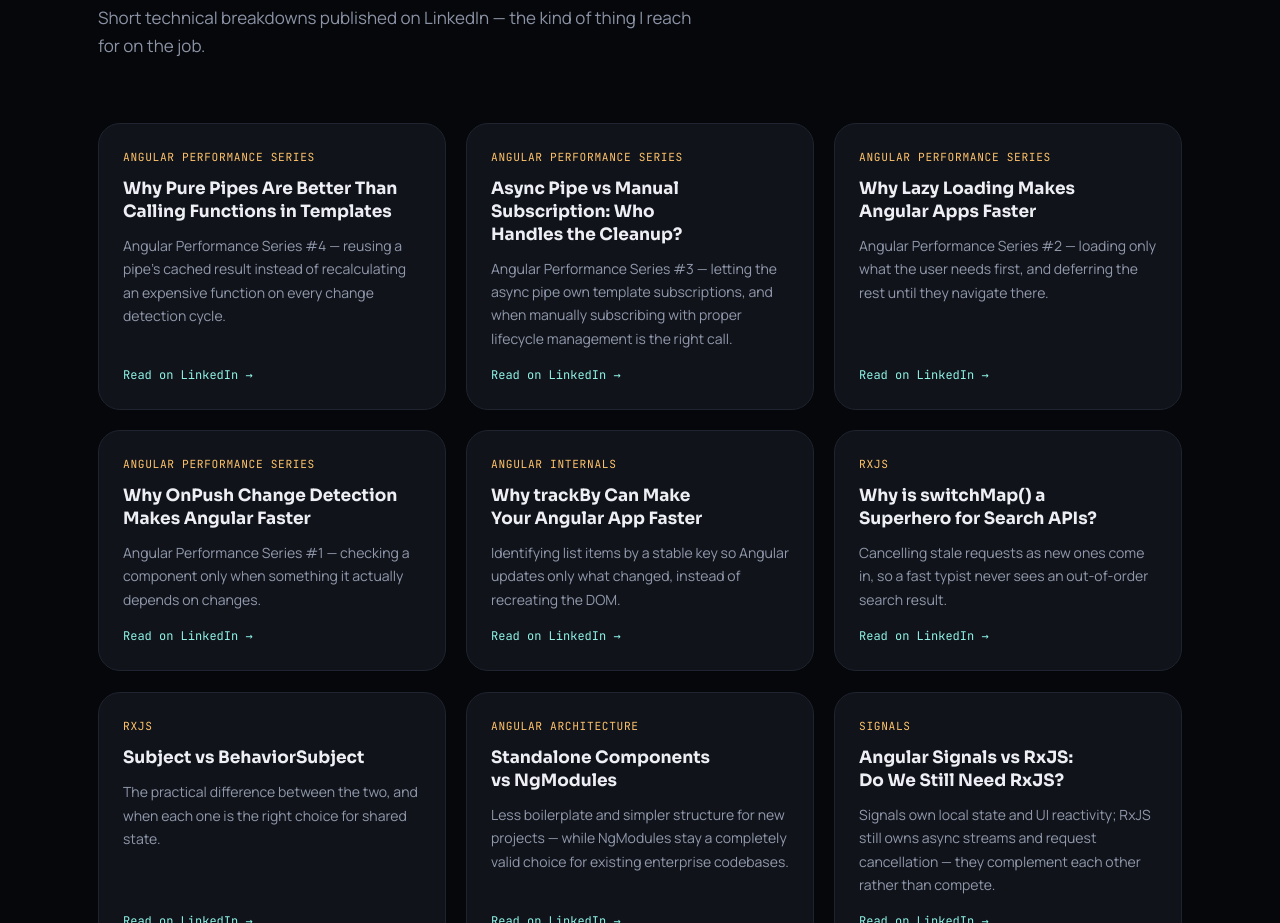
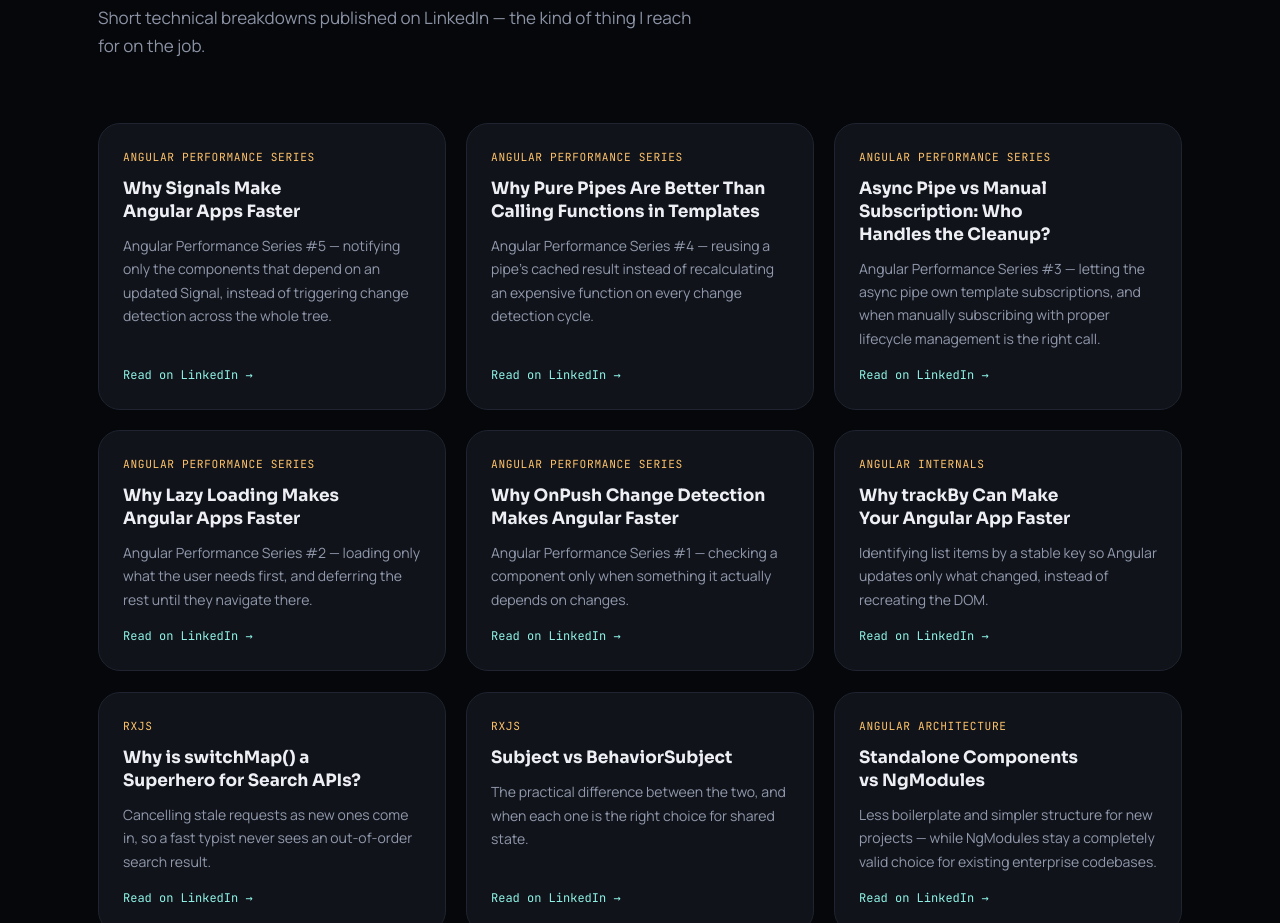
Before and after one commit to Bhagi0459/mbsportfolio, an Angular app: page / in a window 1280 px wide. Shown: the part 6540-7463 px from the top of the page. Built offline with nearby package versions, Linux system fonts and the light colour scheme.

Commit message:
Add Angular Performance Series #5 insight
Signals-focused post covering targeted UI updates vs full change detection.

```diff
--- a/src/app/core/data/portfolio-content.ts
+++ b/src/app/core/data/portfolio-content.ts
@@ -263,6 +263,13 @@ export const CASE_STUDIES: readonly CaseStudy[] = [
 /** Real posts, verbatim titles from LinkedIn — no engagement metrics shown since not independently verifiable at build time. */
 export const INSIGHTS: readonly InsightPost[] = [
   {
+    title: 'Why Signals Make Angular Apps Faster',
+    excerpt:
+      'Angular Performance Series #5 — notifying only the components that depend on an updated Signal, instead of triggering change detection across the whole tree.',
+    url: 'https://www.linkedin.com/posts/bhagyasankarmaddela_angular-angularperformance-signals-share-7484832285725478912-J-GK/',
+    publishedLabel: 'Angular Performance Series',
+  },
+  {
     title: 'Why Pure Pipes Are Better Than Calling Functions in Templates',
     excerpt:
       'Angular Performance Series #4 — reusing a pipe\'s cached result instead of recalculating an expensive function on every change detection cycle.',
```
